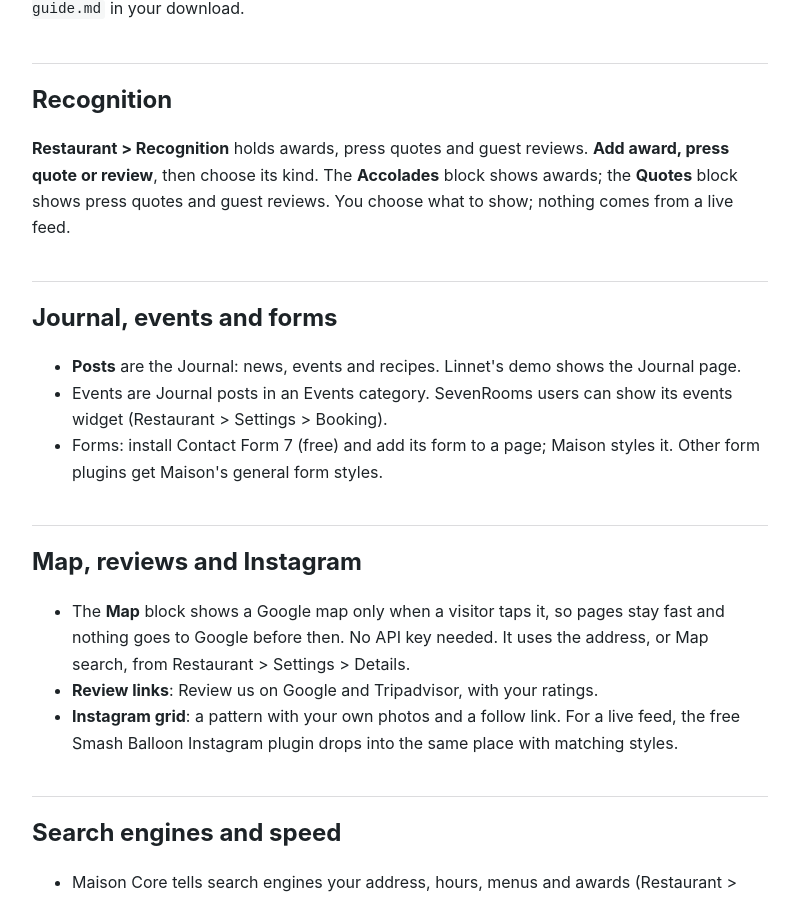
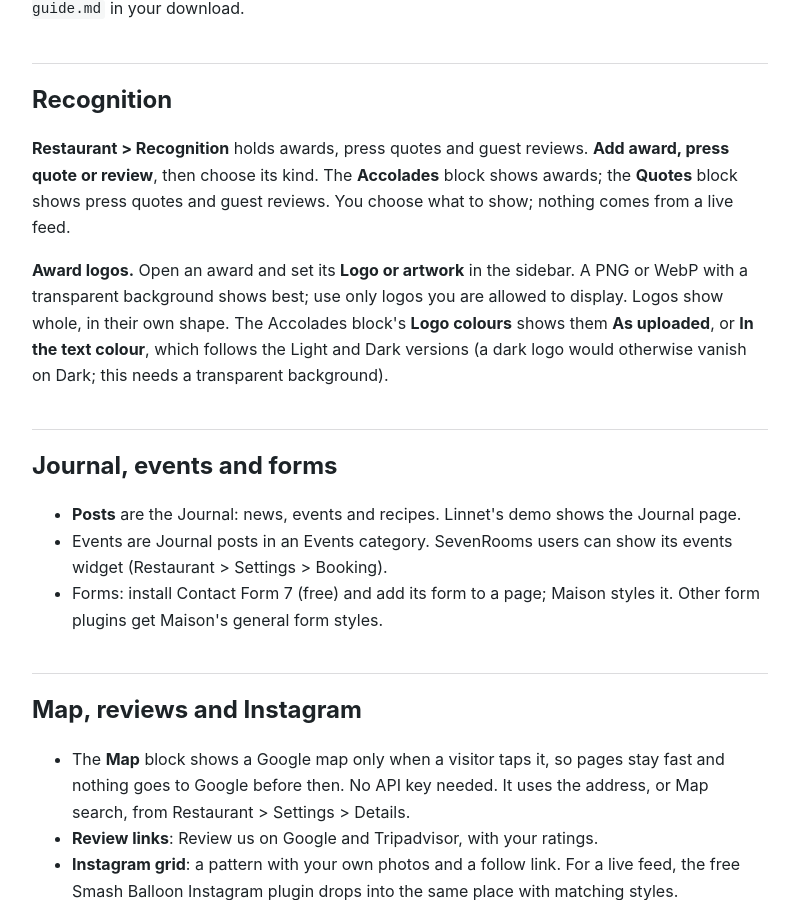
Before and after one commit to IfeanyiIbekwe/ifeanyiibekwe.github.io, a Jekyll site: the page inkandserif/maison/guide/index.html, which Jekyll copies as it is, in a window 1280 px wide and 900 px high, scrolled down 7081 px. Shown: the whole window, without its empty margins (240-1039 px from the left). Built offline with Jekyll 4.4.1, drawn with Linux system fonts in a browser that asks for light colours.

Commit message:
Ink & Serif: the Maison guide, with award logos
The download's docs/guide.html again (both editions alike), now with the
Award logos section. Source: IfeanyiIbekwe/Wordpress, maison/docs/GUIDE.md
(7d08dd5).

Co-Authored-By: Claude Opus 5.5 <noreply@anthropic.com>
Claude-Session: https://claude.ai/code/session_0114esY1qZ3jGLfGfChCPSVJ

```diff
--- a/inkandserif/maison/guide/index.html
+++ b/inkandserif/maison/guide/index.html
@@ -86,6 +86,7 @@ table{border-collapse:collapse;width:100%;font-size:.95em;margin:1rem 0}th,td{te
 <p>How to prepare the films (length, size, sound, settings for HandBrake and FFmpeg): <code>docs/film-guide.md</code> in your download.</p>
 <h2 id="recognition">Recognition</h2>
 <p><strong>Restaurant &gt; Recognition</strong> holds awards, press quotes and guest reviews. <strong>Add award, press quote or review</strong>, then choose its kind. The <strong>Accolades</strong> block shows awards; the <strong>Quotes</strong> block shows press quotes and guest reviews. You choose what to show; nothing comes from a live feed.</p>
+<p><strong>Award logos.</strong> Open an award and set its <strong>Logo or artwork</strong> in the sidebar. A PNG or WebP with a transparent background shows best; use only logos you are allowed to display. Logos show whole, in their own shape. The Accolades block's <strong>Logo colours</strong> shows them <strong>As uploaded</strong>, or <strong>In the text colour</strong>, which follows the Light and Dark versions (a dark logo would otherwise vanish on Dark; this needs a transparent background).</p>
 <h2 id="journal-events-and-forms">Journal, events and forms</h2>
 <ul><li><strong>Posts</strong> are the Journal: news, events and recipes. Linnet's demo shows the Journal page.</li><li>Events are Journal posts in an Events category. SevenRooms users can show its events widget (Restaurant &gt; Settings &gt; Booking).</li><li>Forms: install Contact Form 7 (free) and add its form to a page; Maison styles it. Other form plugins get Maison's general form styles.</li></ul>
 <h2 id="map-reviews-and-instagram">Map, reviews and Instagram</h2>
```
